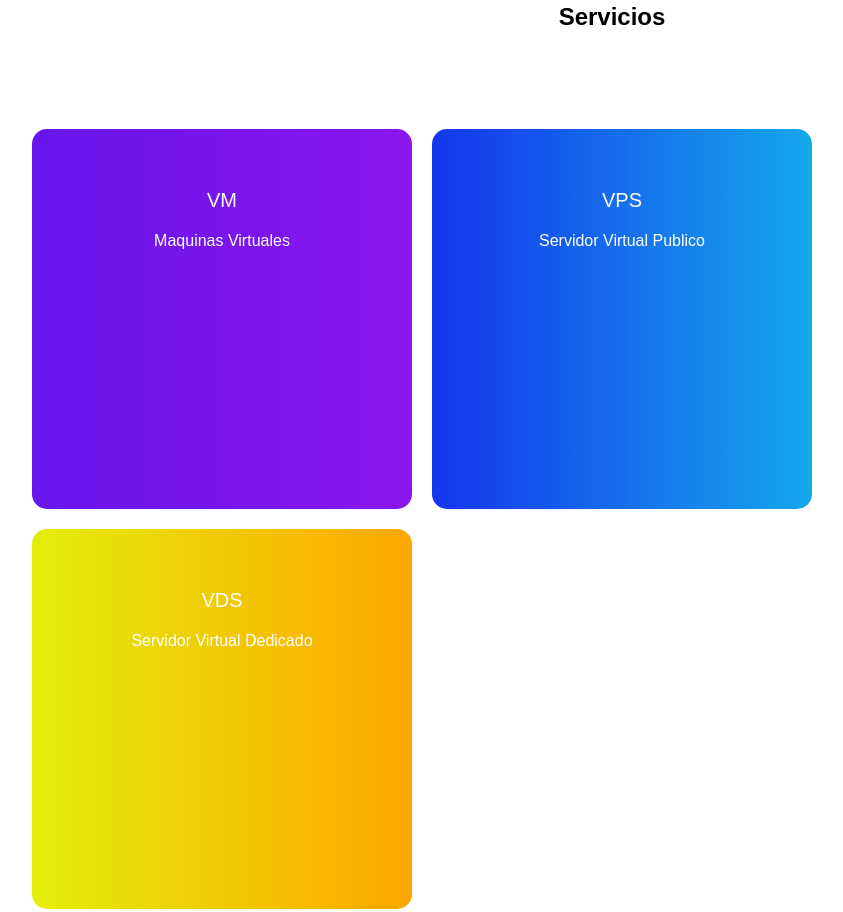
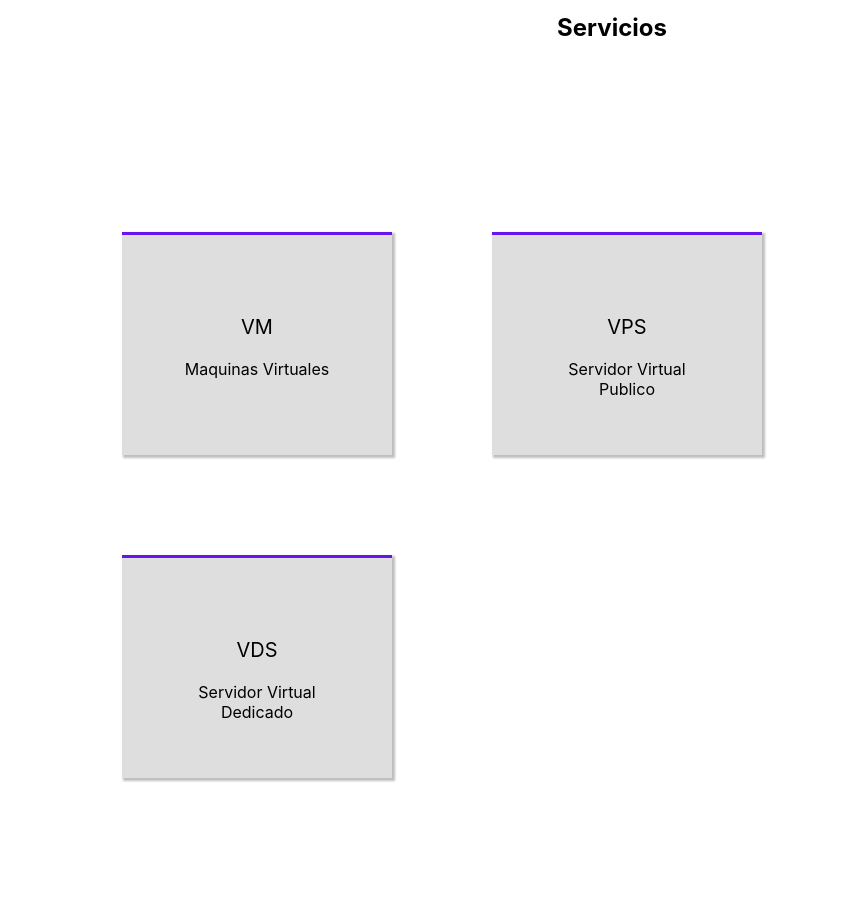
Before and after one commit to MrGioCode/mrgiocode-web-template-1, a plain HTML site: page index.html in a window 1280 px wide. Shown: the part 820-1732 px from the top of the page, without its empty margins (28-871 px from the left). Drawn offline with Linux system fonts and the light colour scheme.

Commit message:
Update inicio.css

```diff
--- a/inicio.css
+++ b/inicio.css
@@ -2,7 +2,7 @@ body {
     background: white;
     padding: 0px;
     margin: 0px;
-    font-family: Arial, Helvetica, sans-serif;
+    font-family: -apple-system, BlinkMacSystemFont, 'Segoe UI', Roboto, Oxygen, Ubuntu, Cantarell, 'Open Sans', 'Helvetica Neue', sans-serif;
 }
 
 .nav1 {
@@ -68,57 +68,64 @@ body {
 .nav3 {
     text-align: center;
     background: transparent;
-    color: white;
-    padding: 50px;
-    margin: 0 auto;
-    height: auto;
+    color: #101010;
+    padding: 100px;
     overflow: hidden;
 }
 .carta1 {
     float: left;
-    background: linear-gradient(90deg, #6715ec, #8b15ec);
-    color: white;
-    padding: 40px;
-    margin: 10px;
-    height: 300px;
-    max-height: 500px;
-    width: 300px;
-    border-radius: 15px;
+    text-align: center;
+    background: #dedede;
+    color: black;
+    padding: 60px;
+    margin-left: auto;
+    margin-right: auto;
+    margin: 50px;
+    height: 100px;
+    width: 150px;
+    box-shadow: 2px 2px 2px 1px #00000041;
+    border-top: 3px solid #6715ec;
+    transition: 0.6s;
+}
+.carta1:hover {
+    padding: 70px;
 }
 .carta2 {
     float: left;
-    background: linear-gradient(90deg, #1535ec, #15a8ec);
-    color: white;
-    padding: 40px;
-    margin: 10px;
-    height: 300px;
-    max-height: 500px;
-    width: 300px;
-    border-radius: 15px;
+    text-align: center;
+    background: #dedede;
+    color: black;
+    padding: 60px;
+    margin-left: auto;
+    margin-right: auto;
+    margin: 50px;
+    height: 100px;
+    width: 150px;
+    box-shadow: 2px 2px 2px 1px #00000041;
+    border-top: 3px solid #6715ec;
+    transition: 0.6s;
+}
+.carta2:hover {
+    padding: 70px;
 }
 .carta3 {
     float: left;
-    background: linear-gradient(90deg, #e3ee0a, #ffa600);
-    color: white;
-    padding: 40px;
-    margin: 10px;
-    height: 300px;
-    max-height: 500px;
-    width: 300px;
-    border-radius: 15px;
+    display: inline;
+    text-align: center;
+    background: #dedede;
+    color: black;
+    padding: 60px;
+    margin-left: auto;
+    margin-right: auto;
+    margin: 50px;
+    height: 100px;
+    width: 150px;
+    box-shadow: 2px 2px 2px 1px #00000041;
+    border-top: 3px solid #6715ec;
+    transition: 0.6s;
 }
-.carta1-botones {
-    text-decoration: none;
-    text-align: center;
-    background: transparent;
-    color: white;
-    padding: 10px;
-    padding-left: 30px;
-    padding-right: 30px;
-    margin: 5px;
-}
-.carta1-botones:hover {
-    border-bottom: 3px solid white;
+.carta3:hover {
+    padding: 70px;
 }
 
 .footer {
```
